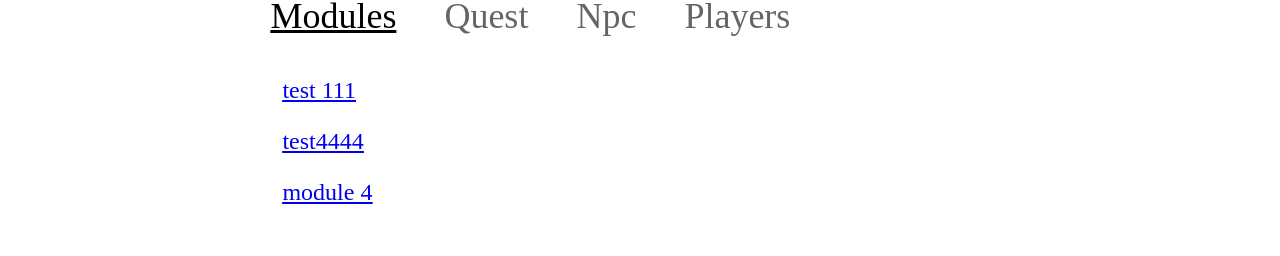
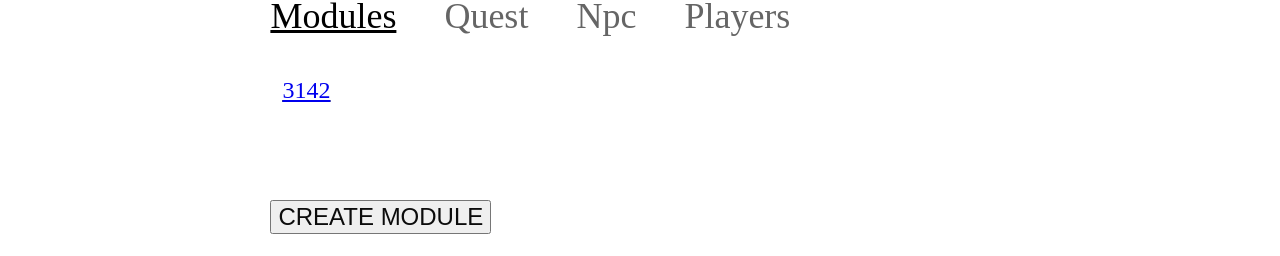
Before and after one commit to redjohnfrv/dndhelper-next, a Next.js app: page /adventures/1 in a window 1280 px wide. Shown: the part 413-669 px from the top of the page. Built offline with nearby package versions, Linux system fonts and the light colour scheme; data requests are answered from the project's data file.

Commit message:
feat: module extends for tags

```diff
--- a/db.json
+++ b/db.json
@@ -18,7 +18,16 @@
       "advId": 2,
       "link": "/modules",
       "name": "123",
-      "overview": "1svfdgngffggfghmgfgjfgg ghmhmjhkh,kh ,,k,kj23",
+      "overview": {
+        "text": "some overview",
+        "tags": [
+          {
+            "id": 1,
+            "name": "123",
+            "link": "/modules/1"
+          }
+        ]
+      },
       "preview": "123",
       "scenario": "123",
       "note": "",
@@ -27,32 +36,34 @@
     {
       "advId": 1,
       "link": "/modules",
-      "name": "test 111",
-      "overview": "test 111",
-      "preview": "test 111",
-      "scenario": "test 111",
+      "name": "3142",
+      "overview": {
+        "text": "new overview",
+        "tags": [
+          {
+            "id": 1,
+            "name": "module 1",
+            "link": "/modules/1"
+          }
+        ]
+      },
+      "preview": "preview sdfcddfb",
+      "scenario": "the best scenario ever",
       "note": "",
       "id": 2
     },
     {
-      "advId": 1,
+      "advId": 3,
       "link": "/modules",
-      "name": "test4444",
-      "overview": "test4444",
-      "preview": "test4444",
-      "scenario": "test4444",
+      "name": "MODULE",
+      "overview": {
+        "text": "MODULE",
+        "tags": []
+      },
+      "preview": "MODULE",
+      "scenario": "MODULE",
       "note": "",
       "id": 3
-    },
-    {
-      "advId": 1,
-      "link": "/modules",
-      "name": "module 4",
-      "overview": "new module",
-      "preview": "new module",
-      "scenario": "new module",
-      "note": "",
-      "id": 4
     }
   ],
   "creatures": [
--- a/layout/Adventure/CreateModule/CreateModule.tsx
+++ b/layout/Adventure/CreateModule/CreateModule.tsx
@@ -29,7 +29,10 @@ export const CreateModule = ({advId}: Props) => {
       advId,
       link: routes.modules,
       name: module,
-      overview,
+      overview: {
+        text: overview,
+        tags: [],
+      },
       preview,
       scenario,
       note: '',
--- a/layout/CreaturesContent/CreaturesContent.tsx
+++ b/layout/CreaturesContent/CreaturesContent.tsx
@@ -9,6 +9,7 @@ interface Props {
 }
 
 export const CreaturesContent = ({creatures}: Props) => {
+
   return (
     <Wrapper>
       {Array.isArray(creatures) &&
--- a/layout/Module/Module.tsx
+++ b/layout/Module/Module.tsx
@@ -19,7 +19,7 @@ export const Module = ({module}: Props) => {
     <Wrapper>
       <TitleH1 text={name} align="right" />
 
-      <ModuleContentBlock title="Module overview" text={overview} />
+      <ModuleContentBlock title="Module overview" content={overview} />
       <ModuleContentBlock title="Master preview" text={preview} />
       <ModuleContentBlock title="Scenario" text={scenario} />
       <ModuleContentBlock title="Module notes" text={note ? note : 'No notes ...'} />
--- a/layout/Module/ModuleContentBlock/ModuleContentBlock.tsx
+++ b/layout/Module/ModuleContentBlock/ModuleContentBlock.tsx
@@ -1,15 +1,31 @@
 import React from 'react'
 import styled from 'styled-components'
 
+//** utils
+import {IOverview} from '../../../dto/module'
+
 //** components
 import {Text, TitleH2} from '../../ui'
+import Link from 'next/link'
 
 interface Props {
   title: string
-  text: string
+  text?: string
+  content?: IOverview
 }
 
-export const ModuleContentBlock = ({title, text}: Props) => {
+const initialContent: IOverview = {
+  text: '',
+  tags: [{
+    id: 0,
+    name: '',
+    link: '',
+  }]
+}
+
+export const ModuleContentBlock = ({title, content = initialContent}: Props) => {
+
+  const {text, tags} = content as IOverview
 
   return (
     <Wrapper>
@@ -17,6 +33,9 @@ export const ModuleContentBlock = ({title, text}: Props) => {
       <Text>
         {text}
       </Text>
+      <Tags>
+        {tags.map(item => <Link key={item.id} href={item.link}><a>{item.name}</a></Link>)}
+      </Tags>
     </Wrapper>
   )
 }
@@ -24,3 +43,8 @@ export const ModuleContentBlock = ({title, text}: Props) => {
 const Wrapper = styled.div`
   margin-bottom: 48px;
 `
+const Tags = styled.nav`
+  display: flex;
+  flex-wrap: wrap;
+  gap: 12px;
+`
```
Also changed, not shown: dto/module/index.ts (+12 -1 lines).
